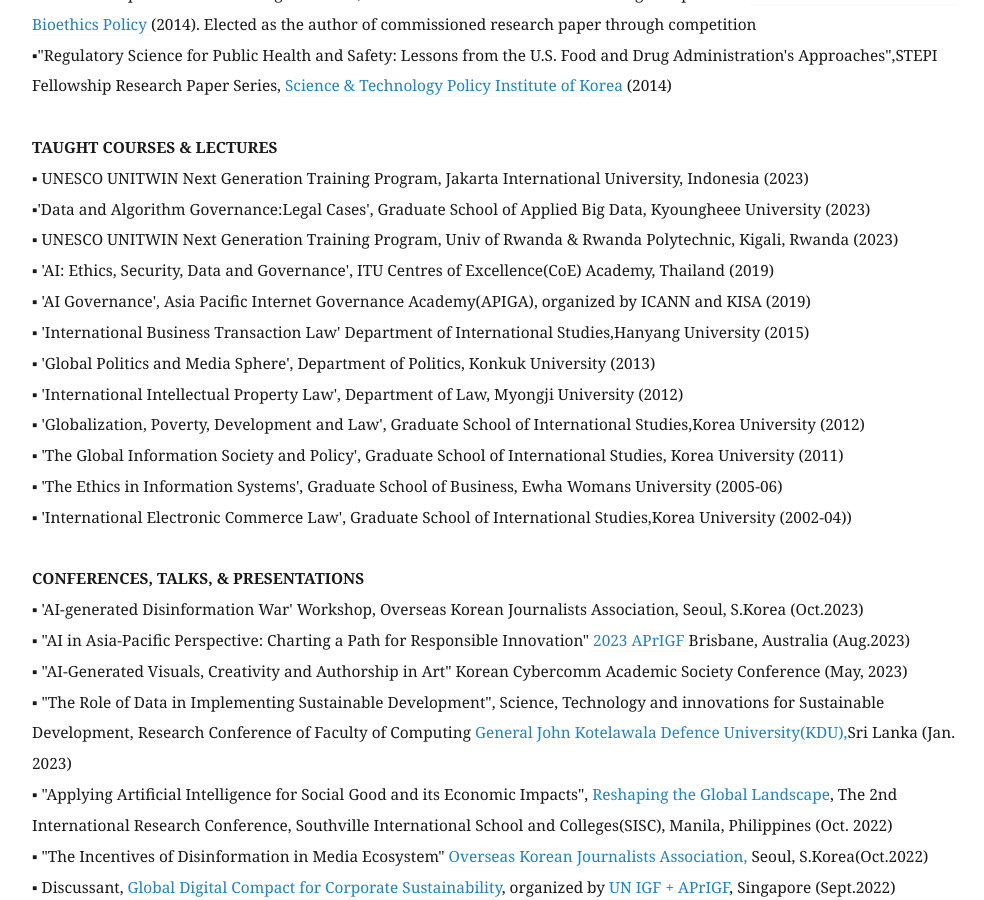
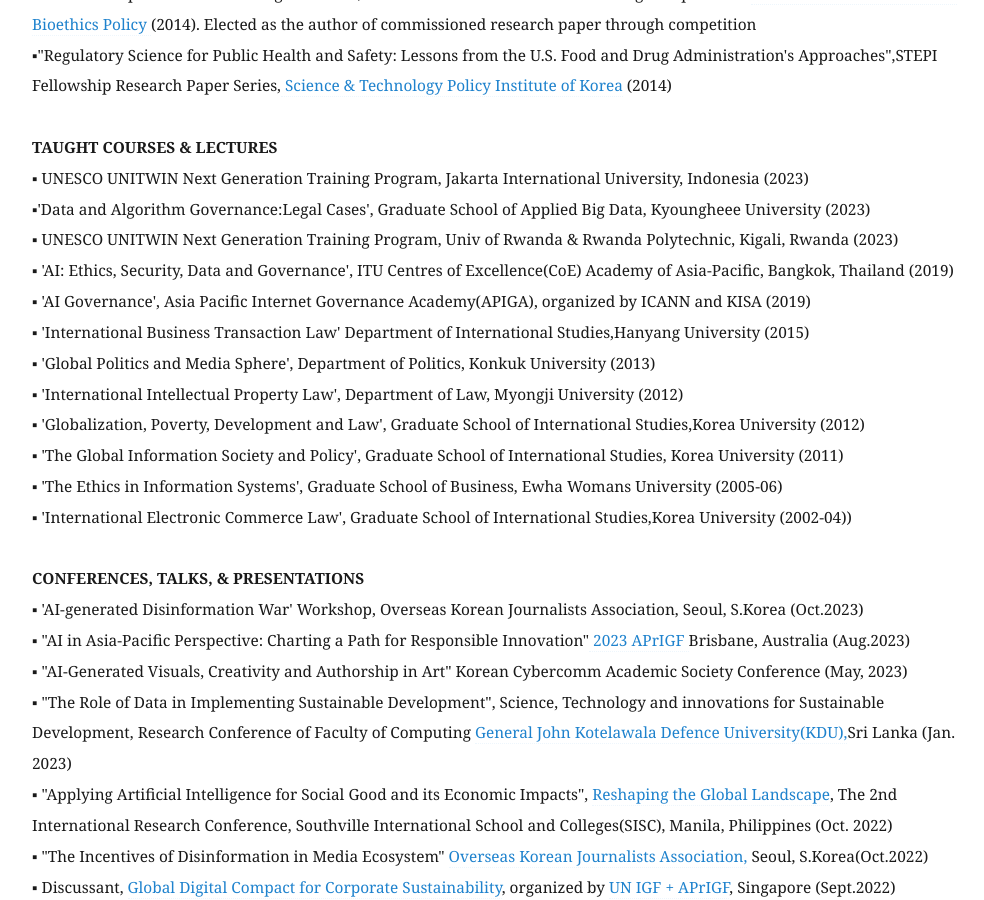
Before and after one commit to eunchangchoi/eunchangchoi.github.io, a Jekyll site: the page built from index.md, in a window 1280 px wide and 900 px high, scrolled down 3961 px. Shown: the whole window, without its empty margins (68-1052 px from the left). Built offline with Jekyll 4.4.1, drawn with Linux system fonts in a browser that asks for light colours.

Commit message:
Update index.md

```diff
--- a/index.md
+++ b/index.md
@@ -84,7 +84,7 @@
 ▪ UNESCO UNITWIN Next Generation Training Program, Jakarta International University, Indonesia (2023)  <br>
 ▪'Data and Algorithm Governance:Legal Cases', Graduate School of Applied Big Data, Kyoungheee University (2023) <br>
 ▪ UNESCO UNITWIN Next Generation Training Program, Univ of Rwanda & Rwanda Polytechnic, Kigali, Rwanda (2023) <br>
-▪ 'AI: Ethics, Security, Data and Governance', ITU Centres of Excellence(CoE) Academy, Thailand (2019) <br>
+▪ 'AI: Ethics, Security, Data and Governance', ITU Centres of Excellence(CoE) Academy of Asia-Pacific, Bangkok, Thailand (2019) <br>
 ▪ 'AI Governance', Asia Pacific Internet Governance Academy(APIGA), organized by ICANN and KISA (2019)  <br>
 ▪ 'International Business Transaction Law' Department of International Studies,Hanyang University (2015) <br>
 ▪ 'Global Politics and Media Sphere', Department of Politics, Konkuk University (2013) <br>
```
